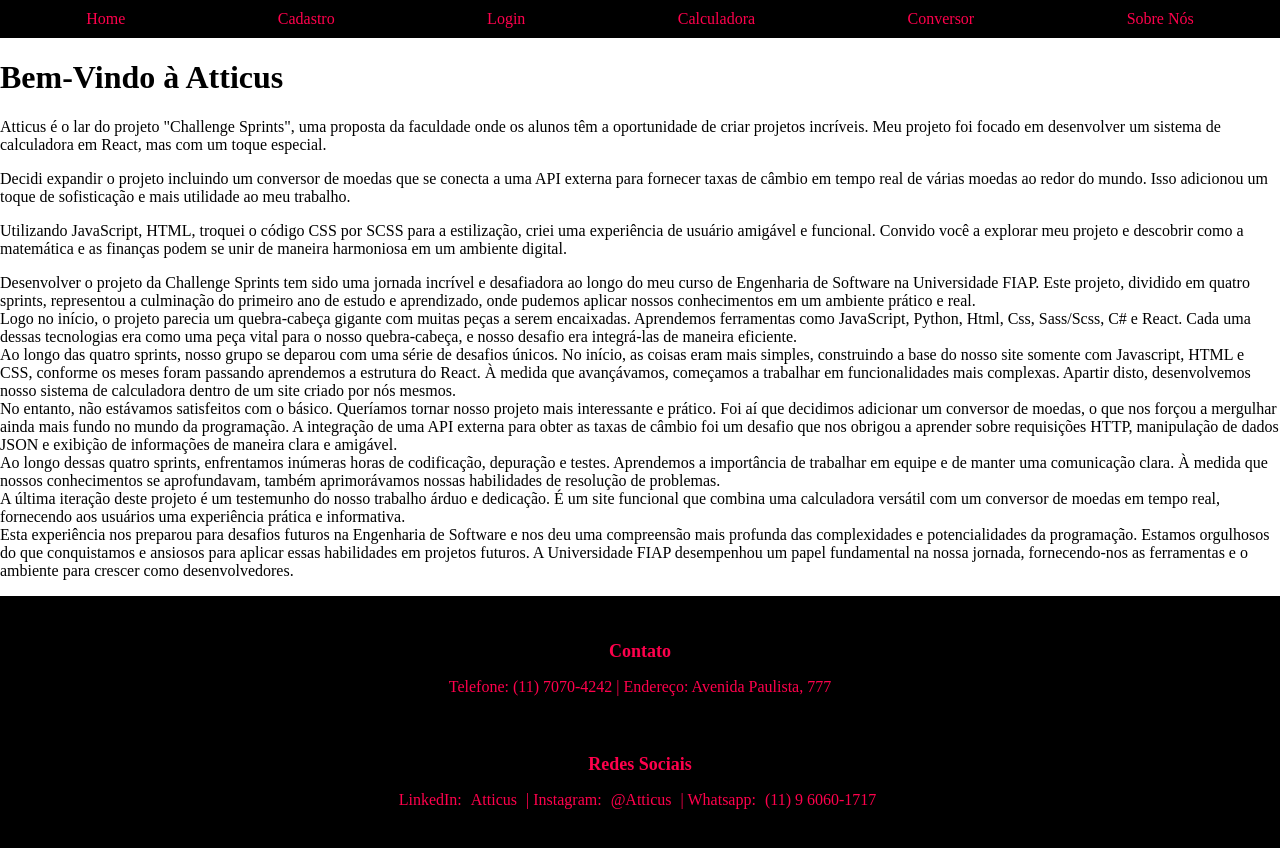
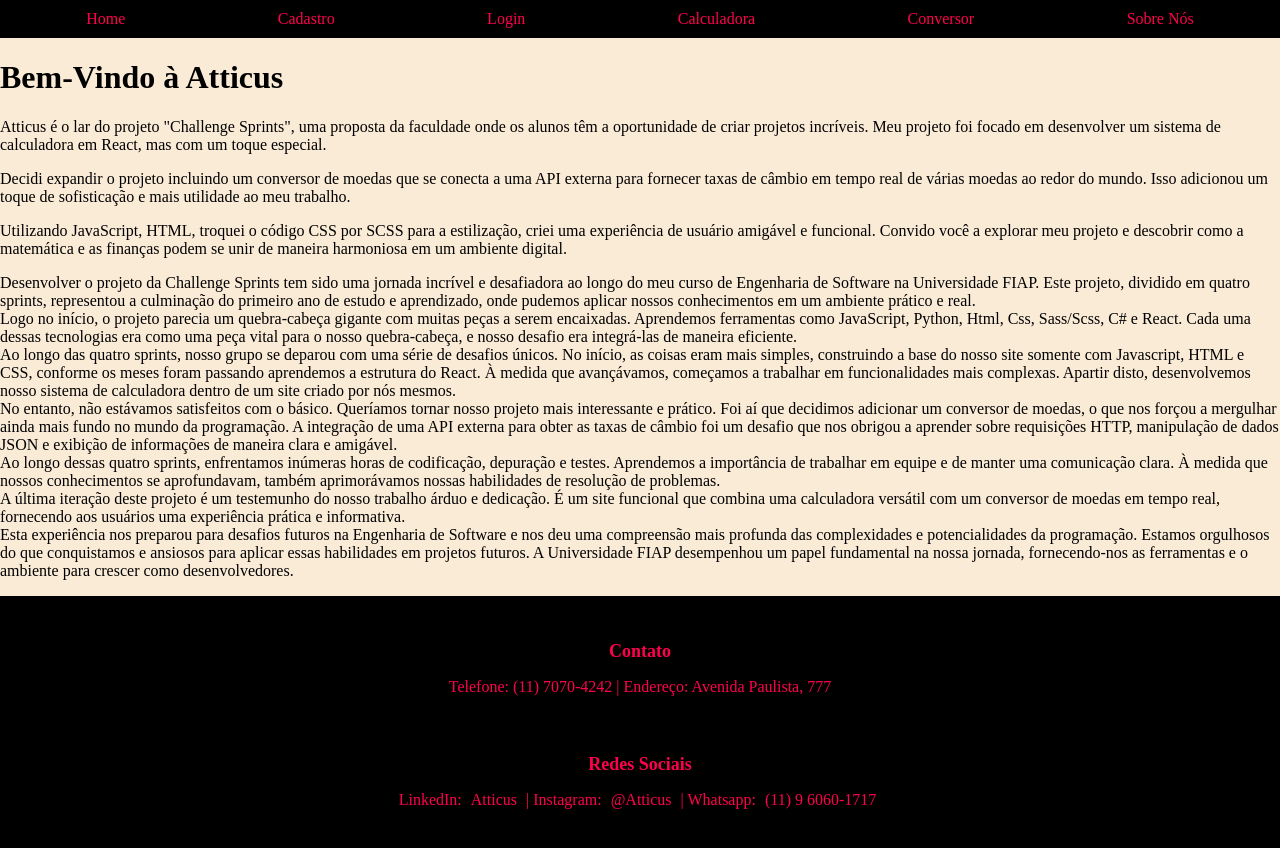
Before and after one commit to Biettt/Calculator, a React (Vite) app in the folder calculator/: page / in a window 1280 px wide. Shown: the top 848 px of the page. Built offline with nearby package versions, Linux system fonts and the light colour scheme.

Commit message:
up style

```diff
--- a/calculator/src/styles/global.css
+++ b/calculator/src/styles/global.css
@@ -1,4 +1,5 @@
 body, html {
     margin: 0;
     padding: 0;
+    background-color: antiquewhite
 }
```
